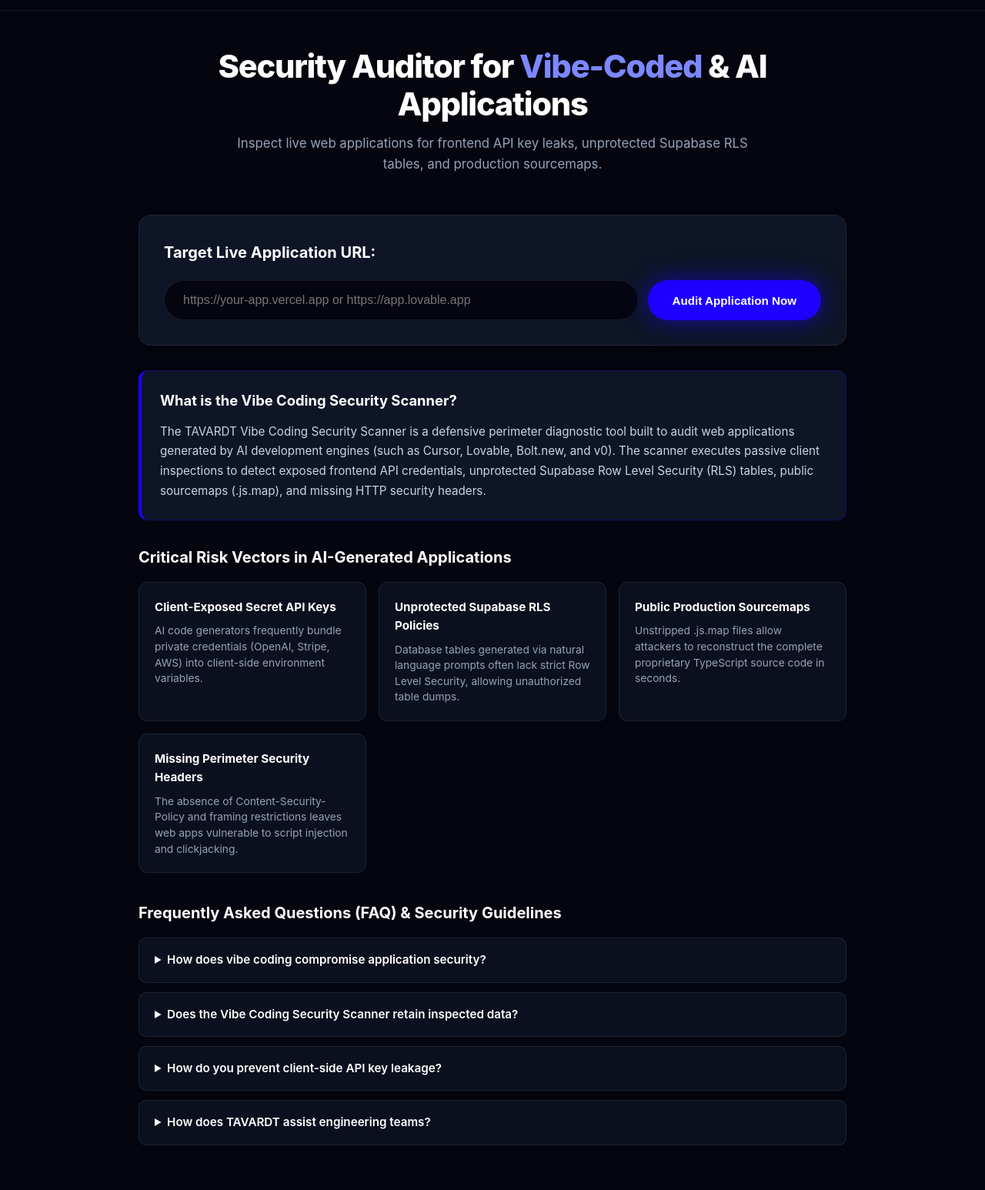
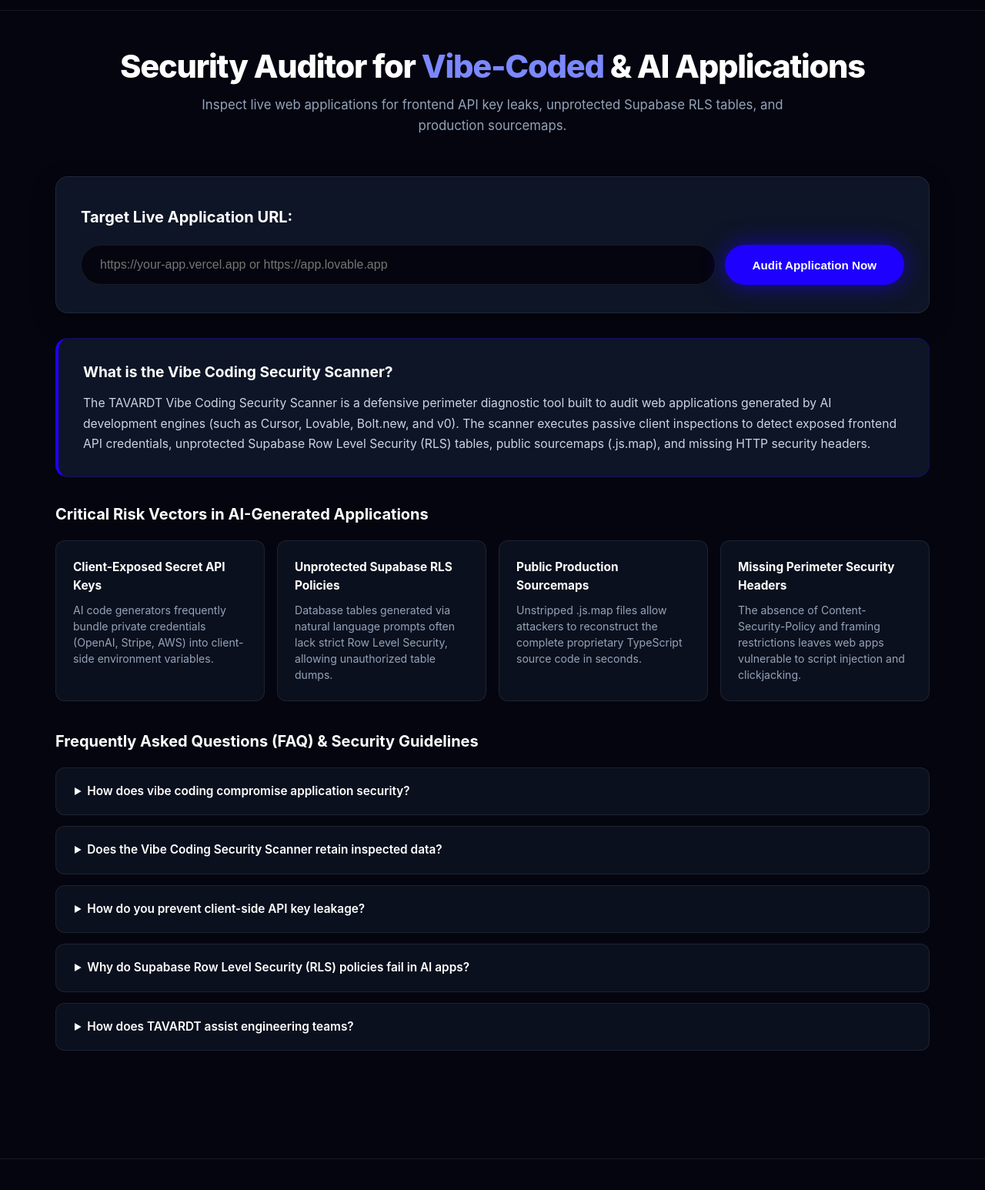
Before and after one commit to TAVARDT-USA/vibe-coding-security-scanner, a plain HTML site: page index.html in a window 1280 px wide. Shown: the part 54-1600 px from the top of the page at 77% size. Drawn offline with Linux system fonts and the light colour scheme.

Commit message:
feat: unify 1200px container width & add 5th FAQ (English (US))

```diff
--- a/index.html
+++ b/index.html
@@ -119,6 +119,14 @@
         },
         {
           "@type": "Question",
+          "name": "Why do Supabase Row Level Security (RLS) policies fail in AI apps?",
+          "acceptedAnswer": {
+            "@type": "Answer",
+            "text": "Natural language coding prompts create Postgres tables without enabling RLS rules, allowing any user holding the public anon key to read or alter arbitrary database records."
+          }
+        },
+        {
+          "@type": "Question",
           "name": "How does TAVARDT assist engineering teams?",
           "acceptedAnswer": {
             "@type": "Answer",
@@ -163,7 +171,7 @@
     -webkit-font-smoothing: antialiased !important;
   }
 
-  /* HEADER: STRICT FULL-WIDTH STICKY GLASSMORPHISM */
+  /* HEADER: STRICT FULL-WIDTH STICKY GLASSMORPHISM (1200px INNER) */
   header.tavardt-header {
     width: 100% !important;
     display: block !important;
@@ -235,11 +243,12 @@
     color: #ffffff !important;
   }
 
-  /* HERO */
+  /* HERO: UNIFIED 1200px WIDTH */
   .tavardt-hero {
-    max-width: 1000px !important;
+    width: 100% !important;
+    max-width: 1200px !important;
     margin: 0 auto !important;
-    padding: 48px 24px 28px !important;
+    padding: 48px 32px 28px !important;
     text-align: center !important;
     box-sizing: border-box !important;
     background: transparent !important;
@@ -259,26 +268,30 @@
   .tavardt-hero p {
     font-size: 1.05rem !important;
     color: #94a3b8 !important;
-    max-width: 720px !important;
+    max-width: 840px !important;
     margin: 0 auto !important;
     line-height: 1.6 !important;
   }
 
-  /* MAIN WRAPPER */
+  /* MAIN CONTENT: 100% WIDTH ALIGNED TO 1200px WITH HEADER AND FOOTER */
   main {
-    max-width: 960px !important;
+    width: 100% !important;
+    max-width: 1200px !important;
     margin: 0 auto !important;
-    padding: 24px 20px 48px !important;
+    padding: 24px 32px 48px !important;
+    box-sizing: border-box !important;
   }
 
-  /* CARDS */
+  /* FULL-WIDTH CARDS */
   .card {
+    width: 100% !important;
     background: var(--surface-card) !important;
     border: 1px solid var(--border) !important;
     border-radius: 16px !important;
-    padding: 32px !important;
+    padding: 36px 32px !important;
     margin-bottom: 32px !important;
     box-shadow: 0 10px 30px rgba(0, 0, 0, 0.4) !important;
+    box-sizing: border-box !important;
   }
   .card h2 {
     font-size: 1.25rem !important;
@@ -317,7 +330,7 @@
     border-radius: 9999px !important;
     font-size: 0.95rem !important;
     font-weight: 700 !important;
-    padding: 16px 32px !important;
+    padding: 16px 36px !important;
     box-shadow: 0 0 30px rgba(30, 0, 255, 0.6) !important;
     transition: all 0.3s !important;
     white-space: nowrap !important;
@@ -335,7 +348,7 @@
   .progress-status { font-size: 0.85rem; color: var(--text-muted); margin-top: 8px; text-align: center; font-family: monospace; }
 
   /* RESULTS GAUGE */
-  #results-container { display: none; }
+  #results-container { display: none; width: 100% !important; }
   .gauge-wrap {
     display: flex;
     flex-direction: column;
@@ -368,7 +381,7 @@
   .score-verdict { font-size: 1.1rem; font-weight: 700; margin-top: 12px; }
 
   /* FINDINGS GRID */
-  .findings-grid { display: grid; gap: 16px; margin-top: 24px; }
+  .findings-grid { display: grid; gap: 16px; margin-top: 24px; width: 100%; }
   .finding-card {
     background: var(--bg);
     border: 1px solid var(--border);
@@ -398,76 +411,83 @@
   .finding-desc { font-size: 0.88rem; color: var(--text-muted); line-height: 1.5; }
   .finding-evidence { background: #000000; border-radius: 6px; padding: 8px 12px; margin-top: 8px; font-family: monospace; font-size: 0.8rem; color: #a5b4fc; word-break: break-all; }
 
-  /* AEO DEFINITION BLOCK (SELF-CONTAINED CITABLE ANSWER) */
+  /* AEO DEFINITION BLOCK (100% WIDTH) */
   .aeo-card {
+    width: 100% !important;
     background: var(--surface-card);
     border: 1px solid rgba(30, 0, 255, 0.3);
     border-left: 4px solid #1e00ff;
-    border-radius: 12px;
-    padding: 24px;
+    border-radius: 16px;
+    padding: 28px 32px;
     margin-bottom: 32px;
+    box-sizing: border-box !important;
   }
   .aeo-card h2 {
-    font-size: 1.15rem;
+    font-size: 1.2rem;
     color: #ffffff;
     margin-bottom: 12px;
     font-weight: 700;
   }
   .aeo-card p {
-    font-size: 0.95rem;
+    font-size: 0.98rem;
     color: #cbd5e1;
     line-height: 1.7;
   }
 
-  /* GEO TECHNICAL VECTORS GRID */
+  /* GEO TECHNICAL VECTORS GRID (100% WIDTH) */
   .vectors-section {
+    width: 100% !important;
     margin-bottom: 36px;
+    box-sizing: border-box !important;
   }
   .vectors-section h2 {
     font-size: 1.25rem;
     color: #ffffff;
-    margin-bottom: 16px;
+    margin-bottom: 18px;
     font-weight: 700;
   }
   .vectors-grid {
     display: grid;
-    grid-template-columns: repeat(auto-fit, minmax(280px, 1fr));
+    grid-template-columns: repeat(auto-fit, minmax(260px, 1fr));
     gap: 16px;
+    width: 100%;
   }
   .vector-card {
     background: var(--bg2);
     border: 1px solid var(--border);
     border-radius: 12px;
-    padding: 20px;
+    padding: 22px;
   }
   .vector-title {
-    font-size: 0.95rem;
+    font-size: 0.96rem;
     font-weight: 700;
     color: #ffffff;
     margin-bottom: 8px;
   }
   .vector-desc {
-    font-size: 0.86rem;
+    font-size: 0.88rem;
     color: var(--text-muted);
     line-height: 1.5;
   }
 
-  /* FAQ ACCORDION SECTION (AEO/GEO CITABILITY) */
+  /* FAQ ACCORDION SECTION (100% WIDTH - EXACTLY 5 FAQS) */
   .faq-section {
+    width: 100% !important;
     margin-bottom: 36px;
+    box-sizing: border-box !important;
   }
   .faq-section h2 {
     font-size: 1.25rem;
     color: #ffffff;
-    margin-bottom: 16px;
+    margin-bottom: 18px;
     font-weight: 700;
   }
   .faq-item {
     background: var(--bg2);
     border: 1px solid var(--border);
-    border-radius: 10px;
-    margin-bottom: 12px;
-    padding: 16px 20px;
+    border-radius: 12px;
+    margin-bottom: 14px;
+    padding: 18px 24px;
     transition: border-color 0.2s;
   }
   .faq-item[open] {
@@ -476,37 +496,39 @@
   .faq-question {
     cursor: pointer;
     font-weight: 600;
-    font-size: 0.95rem;
+    font-size: 0.96rem;
     color: #ffffff;
     outline: none;
   }
   .faq-answer {
     margin-top: 12px;
-    font-size: 0.9rem;
+    font-size: 0.92rem;
     color: var(--text-muted);
     line-height: 1.6;
     border-top: 1px solid rgba(255, 255, 255, 0.05);
     padding-top: 12px;
   }
 
-  /* CTA CARD */
+  /* CTA CARD (100% WIDTH) */
   .cta-card {
+    width: 100% !important;
     background: linear-gradient(135deg, rgba(30, 0, 255, 0.2) 0%, rgba(11, 16, 30, 0.9) 100%);
     border: 1px solid rgba(30, 0, 255, 0.4);
     border-radius: 16px;
-    padding: 32px;
+    padding: 36px 32px;
     text-align: center;
     margin-top: 32px;
+    box-sizing: border-box !important;
   }
-  .cta-card h3 { font-size: 1.3rem; font-weight: 800; margin-bottom: 8px; color: #ffffff; }
-  .cta-card p { color: var(--text-muted); max-width: 650px; margin: 0 auto 20px; font-size: 0.95rem; }
+  .cta-card h3 { font-size: 1.35rem; font-weight: 800; margin-bottom: 10px; color: #ffffff; }
+  .cta-card p { color: var(--text-muted); max-width: 720px; margin: 0 auto 24px; font-size: 0.98rem; }
   .cta-btns { display: flex; gap: 16px; justify-content: center; flex-wrap: wrap; }
   .btn-wa {
     background: #1e00ff;
     color: #ffffff;
     text-decoration: none;
     font-weight: 700;
-    padding: 14px 28px;
+    padding: 14px 32px;
     border-radius: 9999px;
     box-shadow: 0 0 25px rgba(30, 0, 255, 0.6);
     transition: all 0.2s;
@@ -517,12 +539,12 @@
     color: var(--text);
     text-decoration: none;
     font-weight: 600;
-    padding: 14px 24px;
+    padding: 14px 28px;
     border-radius: 9999px;
     border: 1px solid var(--border);
   }
 
-  /* INSTITUTIONAL FOOTER */
+  /* INSTITUTIONAL FOOTER: 1200px INNER */
   .tavardt-footer {
     width: 100% !important;
     background: #050510 !important;
@@ -533,15 +555,21 @@
   .tavardt-footer-inner {
     max-width: 1200px !important;
     margin: 0 auto !important;
-    padding: 48px 24px 32px !important;
+    padding: 48px 32px 32px !important;
     display: grid !important;
     grid-template-columns: 2fr 1fr 1.5fr !important;
     gap: 40px !important;
+    box-sizing: border-box !important;
   }
   @media (max-width: 768px) {
     .tavardt-footer-inner {
       grid-template-columns: 1fr !important;
       gap: 28px !important;
+      padding: 36px 20px 24px !important;
+    }
+    .tavardt-header-inner, .tavardt-hero, main {
+      padding-left: 20px !important;
+      padding-right: 20px !important;
     }
   }
   .tavardt-footer-logo {
@@ -600,11 +628,12 @@
   .tavardt-footer-bottom {
     max-width: 1200px !important;
     margin: 0 auto !important;
-    padding: 20px 24px !important;
+    padding: 20px 32px !important;
     border-top: 1px solid rgba(255, 255, 255, 0.05) !important;
     text-align: center !important;
     font-size: 0.82rem !important;
     color: #64748b !important;
+    box-sizing: border-box !important;
   }
   </style>
 </head>
@@ -678,13 +707,13 @@
     </div>
   </div>
 
-  <!-- AEO CITABLE DEFINITION SECTION -->
+  <!-- AEO CITABLE DEFINITION SECTION (100% WIDTH) -->
   <section class="aeo-card">
     <h2>What is the Vibe Coding Security Scanner?</h2>
     <p>The TAVARDT Vibe Coding Security Scanner is a defensive perimeter diagnostic tool built to audit web applications generated by AI development engines (such as Cursor, Lovable, Bolt.new, and v0). The scanner executes passive client inspections to detect exposed frontend API credentials, unprotected Supabase Row Level Security (RLS) tables, public sourcemaps (.js.map), and missing HTTP security headers.</p>
   </section>
 
-  <!-- GEO TECHNICAL VECTORS SECTION -->
+  <!-- GEO TECHNICAL VECTORS SECTION (100% WIDTH) -->
   <section class="vectors-section">
     <h2>Critical Risk Vectors in AI-Generated Applications</h2>
     <div class="vectors-grid">
@@ -707,7 +736,7 @@
     </div>
   </section>
 
-  <!-- AEO/GEO FAQ SECTION -->
+  <!-- AEO/GEO FAQ SECTION (100% WIDTH - EXACTLY 5 FAQS) -->
   <section class="faq-section">
     <h2>Frequently Asked Questions (FAQ) & Security Guidelines</h2>
       <details class="faq-item">
@@ -721,6 +750,10 @@
       <details class="faq-item">
         <summary class="faq-question">How do you prevent client-side API key leakage?</summary>
         <div class="faq-answer">All calls to external AI or payment APIs must be routed through serverless edge proxies (such as Cloudflare Workers), preventing client visibility of secrets.</div>
+      </details>
+      <details class="faq-item">
+        <summary class="faq-question">Why do Supabase Row Level Security (RLS) policies fail in AI apps?</summary>
+        <div class="faq-answer">Natural language coding prompts create Postgres tables without enabling RLS rules, allowing any user holding the public anon key to read or alter arbitrary database records.</div>
       </details>
       <details class="faq-item">
         <summary class="faq-question">How does TAVARDT assist engineering teams?</summary>
@@ -856,7 +889,6 @@ function renderResults(score, findings, targetUrl) {
 
   scoreNum.textContent = score;
 
-  // Gauge animation (circumference = 2 * PI * 66 = 414.69)
   const offset = 414.69 - (score / 100 * 414.69);
   gaugeFg.style.strokeDashoffset = offset;
 
@@ -874,7 +906,6 @@ function renderResults(score, findings, targetUrl) {
     scoreVerdict.style.color = 'var(--green)';
   }
 
-  // Build findings cards
   findingsGrid.innerHTML = findings.map(f => `
     <div class="finding-card ${f.severity}">
       <span class="finding-badge">${f.severity}</span>
@@ -886,7 +917,6 @@ function renderResults(score, findings, targetUrl) {
     </div>
   `).join('');
 
-  // Update WhatsApp link with customized score and target
   const customWaText = encodeURIComponent(`Hello Sofia, I ran the Vibe Coding Security Scanner on my application and discovered perimeter risks. I need engineering assistance to harden our deployment. (${targetUrl} - ${score}/100)`);
   waBtn.href = `https://wa.me/5584987721775?text=${customWaText}`;
 }
```
